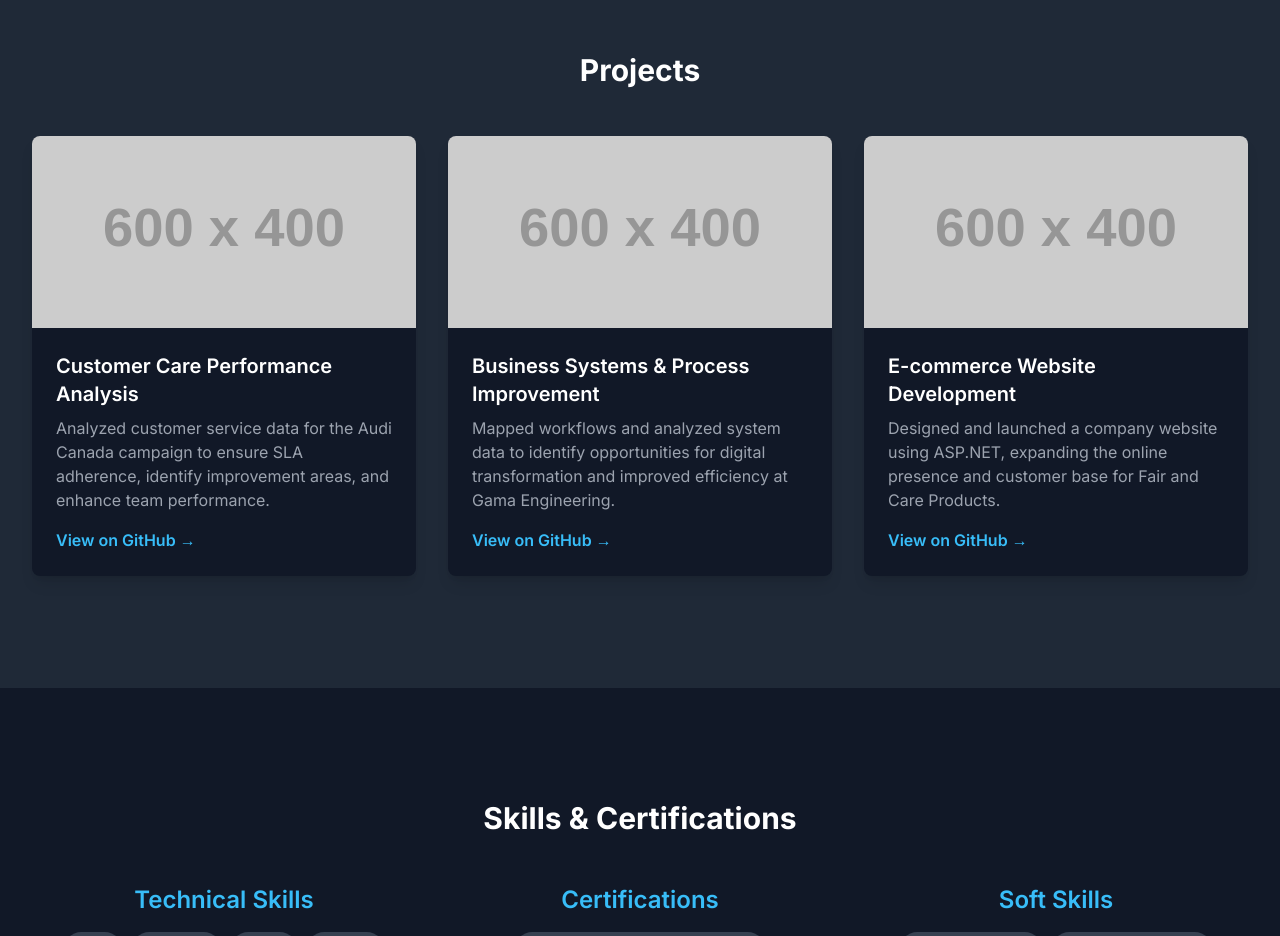
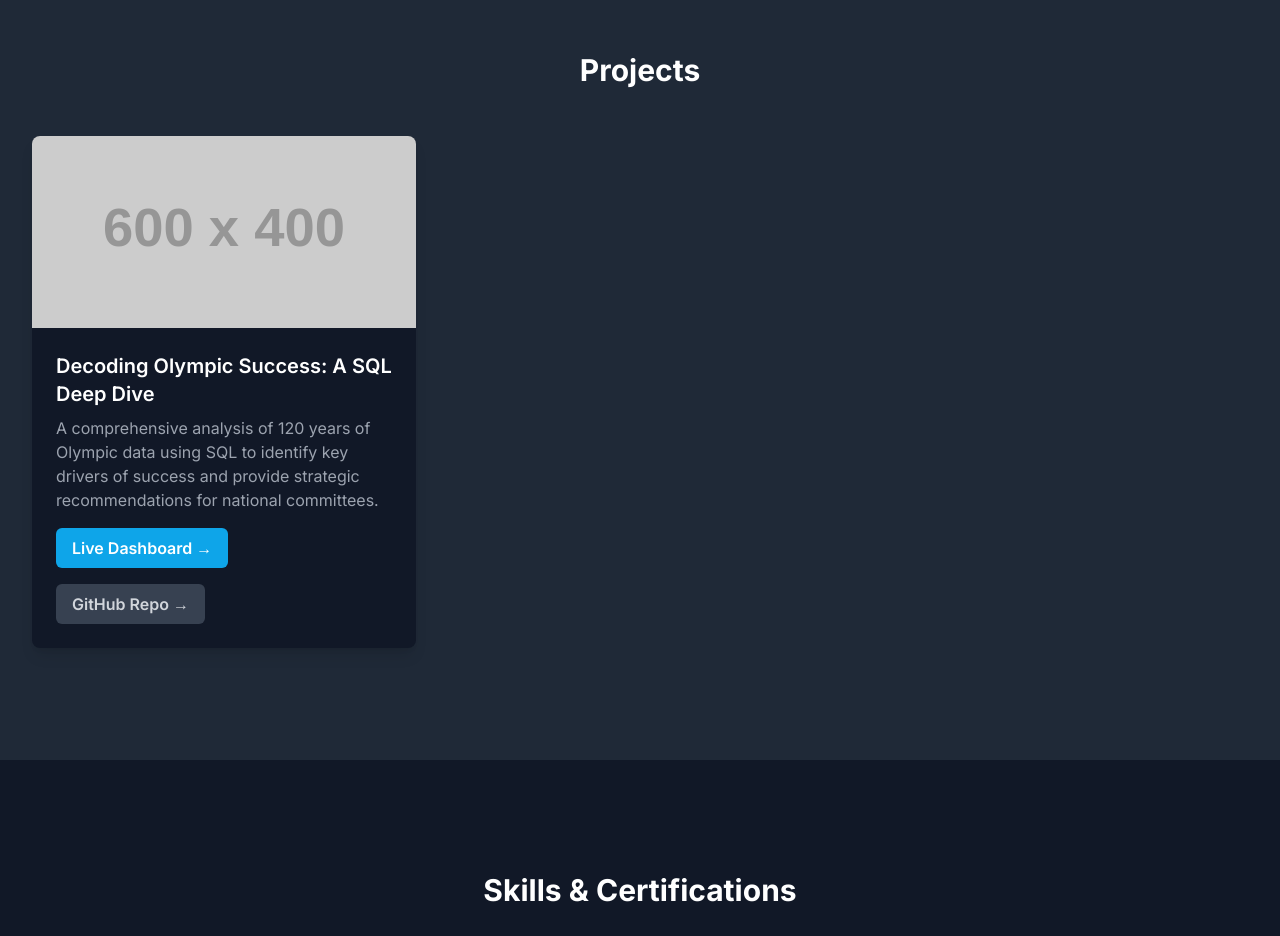
Before and after one commit to Angkon365/AngkonBiswas, a plain HTML site: page index.html in a window 1280 px wide. Shown: the part 1480-2416 px from the top of the page. Drawn offline with nearby package versions, Linux system fonts and the light colour scheme; placeholder pictures from the web are drawn by us.

Commit message:
Update index.html

```diff
--- a/index.html
+++ b/index.html
@@ -33,6 +33,29 @@
         }
         .nav-link:hover::after {
             width: 100%;
+        }
+        .project-link {
+            display: inline-block;
+            margin-top: 1rem;
+            margin-right: 0.5rem;
+            padding: 0.5rem 1rem;
+            border-radius: 0.375rem;
+            font-weight: 600;
+            transition: background-color 0.3s, color 0.3s;
+        }
+        .primary-link {
+            background-color: #0ea5e9; /* sky-500 */
+            color: white;
+        }
+        .primary-link:hover {
+            background-color: #0284c7; /* sky-600 */
+        }
+        .secondary-link {
+            background-color: #374151; /* gray-700 */
+            color: #d1d5db; /* gray-300 */
+        }
+        .secondary-link:hover {
+            background-color: #4b5563; /* gray-600 */
         }
     </style>
 </head>
@@ -120,33 +143,46 @@
             <div class="container mx-auto px-4 sm:px-6 lg:px-8">
                 <h2 class="text-3xl font-bold text-center text-white">Projects</h2>
                 <div class="mt-12 grid gap-8 md:grid-cols-2 lg:grid-cols-3">
-                    <!-- Project 1 -->
-                    <div class="bg-gray-900 rounded-lg shadow-lg overflow-hidden transform hover:-translate-y-2 transition-transform duration-300">
-                        <img src="https://placehold.co/600x400/1f2937/9ca3af?text=Audi+Performance+Dashboard" alt="Project 1 Screenshot" class="w-full h-48 object-cover">
-                        <div class="p-6">
-                            <h3 class="text-xl font-semibold text-white">Customer Care Performance Analysis</h3>
-                            <p class="mt-2 text-gray-400">Analyzed customer service data for the Audi Canada campaign to ensure SLA adherence, identify improvement areas, and enhance team performance.</p>
-                            <a href="#" class="inline-block mt-4 text-sky-400 hover:text-sky-300 font-semibold">View on GitHub &rarr;</a>
+                    <!-- Olympic Project -->
+                    <div class="bg-gray-900 rounded-lg shadow-lg overflow-hidden transform hover:-translate-y-2 transition-transform duration-300 flex flex-col">
+                        <img src="https://placehold.co/600x400/1f2937/9ca3af?text=Olympic+Analysis" alt="Olympic Analysis Project Screenshot" class="w-full h-48 object-cover">
+                        <div class="p-6 flex flex-col flex-grow">
+                            <h3 class="text-xl font-semibold text-white">Decoding Olympic Success: A SQL Deep Dive</h3>
+                            <p class="mt-2 text-gray-400 flex-grow">A comprehensive analysis of 120 years of Olympic data using SQL to identify key drivers of success and provide strategic recommendations for national committees.</p>
+                            <div>
+                                <a href="https://angkon365.github.io/Olympic-Analysis/" target="_blank" rel="noopener noreferrer" class="project-link primary-link">Live Dashboard &rarr;</a>
+                                <a href="https://github.com/angkon365/olympic-analysis" target="_blank" rel="noopener noreferrer" class="project-link secondary-link">GitHub Repo &rarr;</a>
+                            </div>
                         </div>
                     </div>
-                    <!-- Project 2 -->
-                    <div class="bg-gray-900 rounded-lg shadow-lg overflow-hidden transform hover:-translate-y-2 transition-transform duration-300">
-                        <img src="https://placehold.co/600x400/1f2937/9ca3af?text=Business+Process+Flowchart" alt="Project 2 Screenshot" class="w-full h-48 object-cover">
-                        <div class="p-6">
-                            <h3 class="text-xl font-semibold text-white">Business Systems & Process Improvement</h3>
-                            <p class="mt-2 text-gray-400">Mapped workflows and analyzed system data to identify opportunities for digital transformation and improved efficiency at Gama Engineering.</p>
-                            <a href="#" class="inline-block mt-4 text-sky-400 hover:text-sky-300 font-semibold">View on GitHub &rarr;</a>
+
+                    <!--
+                    Project 1 - Commented Out
+                    <div class="bg-gray-900 rounded-lg shadow-lg overflow-hidden transform hover:-translate-y-2 transition-transform duration-300 flex flex-col">
+                        <img src="https://placehold.co/600x400/1f2937/9ca3af?text=Audi+Performance+Dashboard" alt="Project 1 Screenshot" class="w-full h-48 object-cover">
+                        <div class="p-6 flex flex-col flex-grow">
+                            <h3 class="text-xl font-semibold text-white">Customer Care Performance Analysis</h3>
+                            <p class="mt-2 text-gray-400 flex-grow">Analyzed customer service data for the Audi Canada campaign to ensure SLA adherence, identify improvement areas, and enhance team performance.</p>
+                            <div>
+                                <a href="#" class="project-link secondary-link">View on GitHub &rarr;</a>
+                            </div>
                         </div>
                     </div>
-                    <!-- Project 3 -->
-                    <div class="bg-gray-900 rounded-lg shadow-lg overflow-hidden transform hover:-translate-y-2 transition-transform duration-300">
-                        <img src="https://placehold.co/600x400/1f2937/9ca3af?text=E-commerce+Website" alt="Project 3 Screenshot" class="w-full h-48 object-cover">
-                        <div class="p-6">
-                            <h3 class="text-xl font-semibold text-white">E-commerce Website Development</h3>
-                            <p class="mt-2 text-gray-400">Designed and launched a company website using ASP.NET, expanding the online presence and customer base for Fair and Care Products.</p>
-                            <a href="#" class="inline-block mt-4 text-sky-400 hover:text-sky-300 font-semibold">View on GitHub &rarr;</a>
+                    -->
+
+                    <!--
+                    Project 2 - Commented Out
+                    <div class="bg-gray-900 rounded-lg shadow-lg overflow-hidden transform hover:-translate-y-2 transition-transform duration-300 flex flex-col">
+                        <img src="https://placehold.co/600x400/1f2937/9ca3af?text=Business+Process+Flowchart" alt="Project 2 Screenshot" class="w-full h-48 object-cover">
+                        <div class="p-6 flex flex-col flex-grow">
+                            <h3 class="text-xl font-semibold text-white">Business Systems & Process Improvement</h3>
+                            <p class="mt-2 text-gray-400 flex-grow">Mapped workflows and analyzed system data to identify opportunities for digital transformation and improved efficiency at Gama Engineering.</p>
+                             <div>
+                                <a href="#" class="project-link secondary-link">View on GitHub &rarr;</a>
+                            </div>
                         </div>
                     </div>
+                    -->
                 </div>
             </div>
         </section>
```
